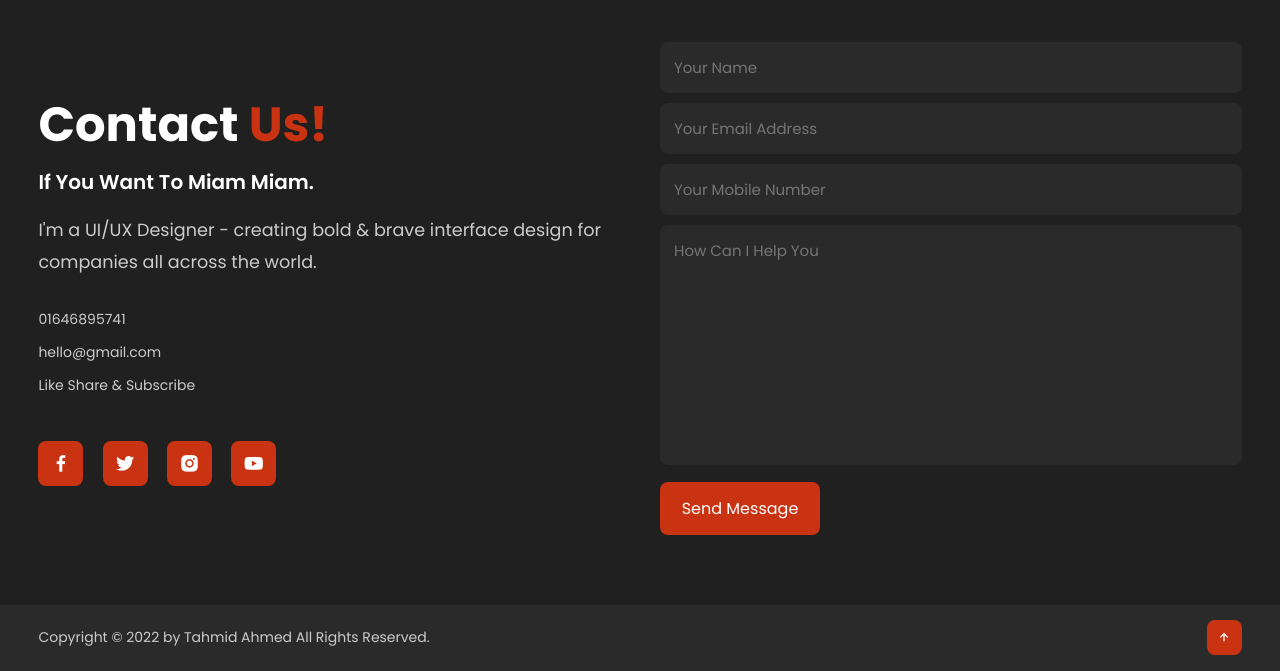
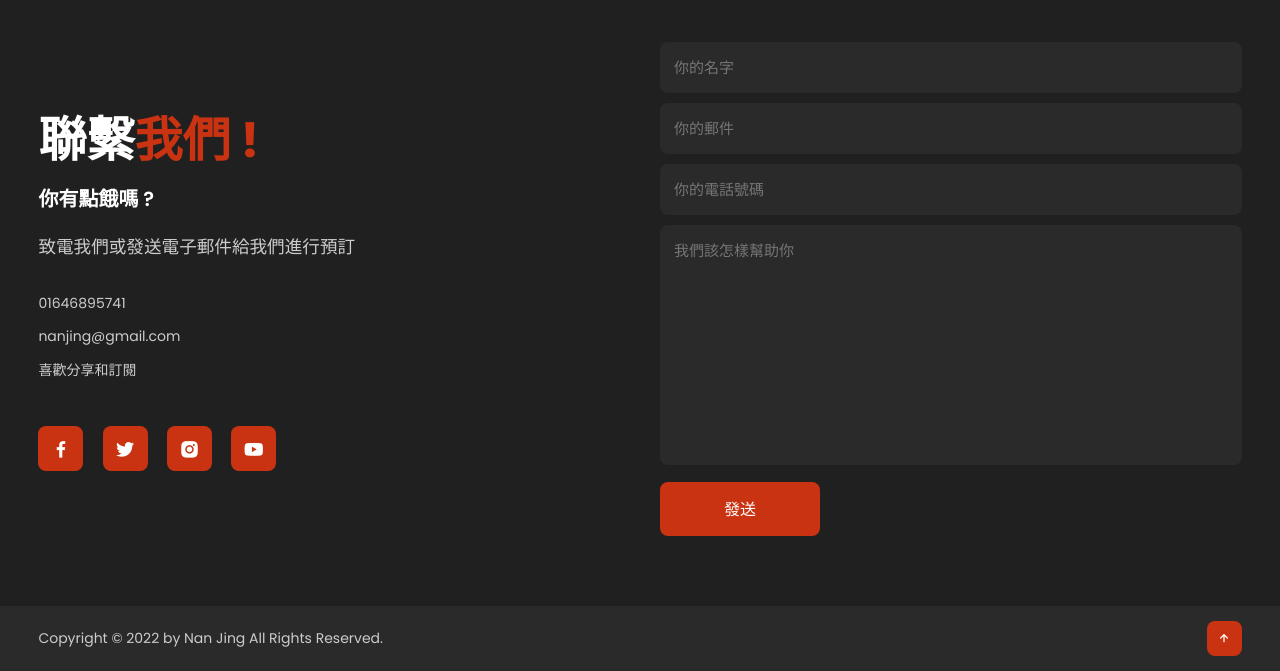
Before and after one commit to BePellerin/SiteDelEquipe, a plain HTML site: page index.html in a window 1280 px wide. Shown: the part 3453-4124 px from the top of the page. Drawn offline with nearby package versions, Linux system fonts and the light colour scheme.

Commit message:
ajout modif arnaud

```diff
--- a/index.html
+++ b/index.html
@@ -208,13 +208,13 @@
 	<!----contact section design--->
 	<section class="contact" id="contact">
 		<div class="contact-text">
-			<h2>Contact <span>Us!</span></h2>
-			<h4>If You Want To Miam Miam.</h4>
-			<p>I'm a UI/UX Designer - creating bold & brave interface design for companies all across the world.</p>
+			<h2>聯繫<span>我們 !</span></h2>
+			<h4>你有點餓嗎 ?</h4>
+			<p>致電我們或發送電子郵件給我們進行預訂</p>
 			<div class="list">
 				<li><a href="#">01646895741</a></li>
-				<li><a href="#">hello@gmail.com</a></li>
-				<li><a href="#">Like Share & Subscribe</a></li>
+				<li><a href="#">nanjing@gmail.com</a></li>
+				<li><a href="#">喜歡分享和訂閱</a></li>
 			</div>
 
 			<div class="contact-icons">
@@ -227,11 +227,11 @@
 
 		<div class="contact-form">
 			<form action="">
-				<input type="name" placeholder="Your Name" required>
-				<input type="email" placeholder="Your Email Address" required>
-				<input type="" placeholder="Your Mobile Number" required>
-				<textarea name="" id="" cols="35" rows="10" placeholder="How Can I Help You" required></textarea>
-				<input type="submit" value="Send Message" class="submit" required>
+				<input type="name" placeholder="你的名字" required>
+				<input type="email" placeholder="你的郵件" required>
+				<input type="" placeholder="你的電話號碼" required>
+				<textarea name="" id="" cols="35" rows="10" placeholder="我們該怎樣幫助你" required></textarea>
+				<input type="submit" value="發送" class="submit" required>
 			</form>
 		</div>
 	</section>
@@ -239,7 +239,7 @@
 	<!----end section design--->
 	<section class="end">
 		<div class="last-text">
-			<p>Copyright © 2022 by Tahmid Ahmed All Rights Reserved.</p>
+			<p>Copyright © 2022 by Nan Jing All Rights Reserved.</p>
 		</div>
 
 		<div class="top">
```
